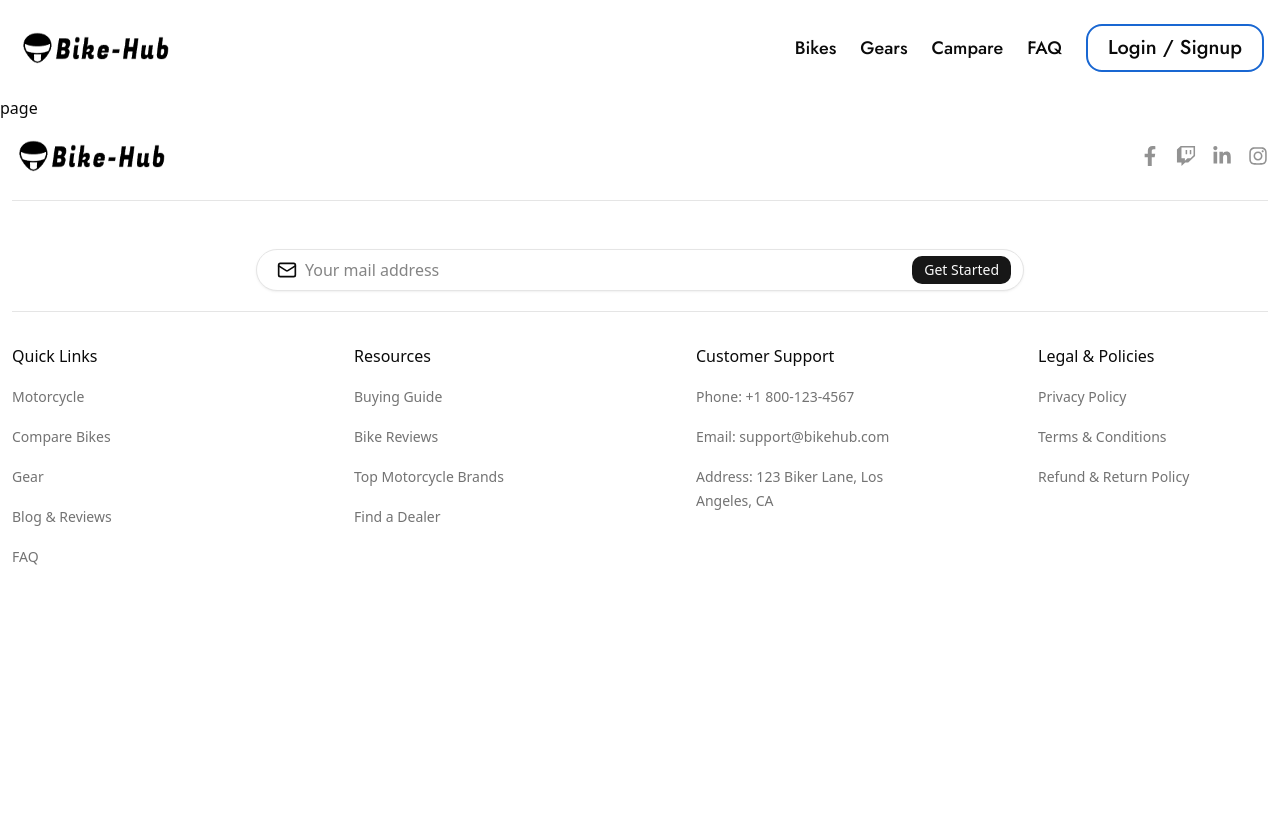
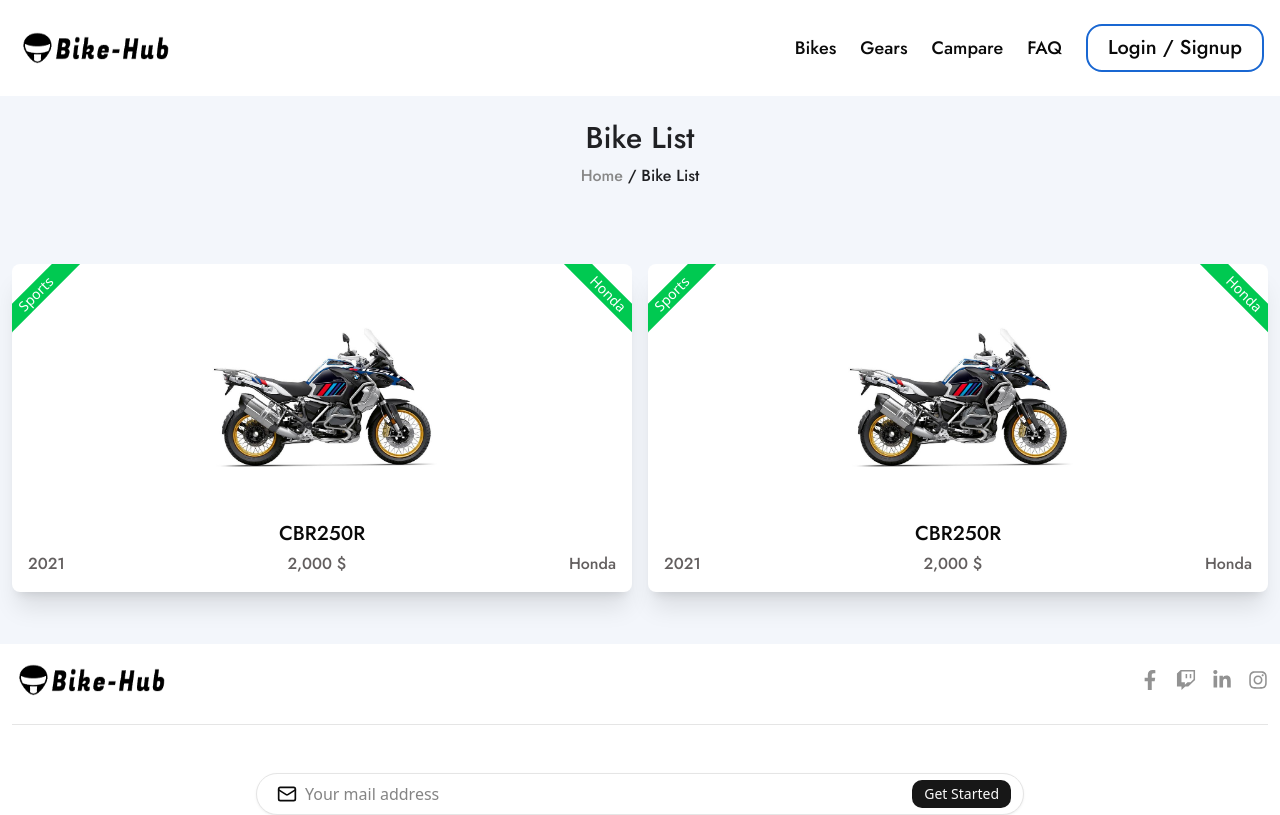
Before and after one commit to Hassan-mw/Bike-Hub, a Next.js app: page /bike in a window 1280 px wide. Shown: the top 815 px of the page. Built offline with nearby package versions, Linux system fonts and the light colour scheme.

Commit message:
Updated data

```diff
--- /dev/null
+++ b/app/SideBarFilter/page.tsx
@@ -0,0 +1,51 @@
+import React from 'react'
+import { Button } from "@/components/ui/button"
+import { Input } from "@/components/ui/input"
+
+
+import {
+  Sheet,
+  SheetClose,
+  SheetContent,
+  SheetDescription,
+  SheetFooter,
+  SheetHeader,
+  SheetTitle,
+  SheetTrigger,
+} from "@/components/ui/sheet"
+
+const page = () => {
+  return (
+    <div>
+         <Sheet>
+    <SheetTrigger asChild>
+      <Button variant="outline">Open</Button>
+    </SheetTrigger>
+    <SheetContent>
+      <SheetHeader>
+        <SheetTitle>Edit profile</SheetTitle>
+        <SheetDescription>
+          Make changes to your profile here. Click save when you're done.
+        </SheetDescription>
+      </SheetHeader>
+      <div className="grid gap-4 py-4">
+        <div className="grid grid-cols-4 items-center gap-4">
+
+          <Input id="name" value="Pedro Duarte" className="col-span-3" />
+        </div>
+        <div className="grid grid-cols-4 items-center gap-4">
+
+          <Input id="username" value="@peduarte" className="col-span-3" />
+        </div>
+      </div>
+      <SheetFooter>
+        <SheetClose asChild>
+          <Button type="submit">Save changes</Button>
+        </SheetClose>
+      </SheetFooter>
+    </SheetContent>
+  </Sheet></div>
+  )
+}
+
+export default page
--- a/app/bike/page.tsx
+++ b/app/bike/page.tsx
@@ -1,8 +1,55 @@
+import { Jost } from 'next/font/google'
+import Link from 'next/link'
 import React from 'react'
+
+
+
+const jost=Jost({
+  weight:['500'],
+  subsets:['latin']
+})
+
 
 const page = () => {
   return (
-    <div>page</div>
+    <div className='w-full '>
+            {/* Upper Body */}
+      <div className='w-full flex flex-col space-y-2 py-6 items-center justify-center bg-[#f3f6fb]'>
+       <div className={`${jost.className} text-3xl text-[#202124]`}>Bike List</div>
+       <div style={{fontWeight:300}} className={`${jost.className} text- text-[#202124]`}> <Link className='text-[#888888]' href="/">Home</Link> / Bike List</div>
+      </div>
+      {/* Middle Body */}
+      <div className='w-full flex items-center justify-center p-3 bg-[#f3f6fb]'>
+          <div className='w-full max-w-screen-xl grid grid-cols-1 md:grid-cols-2 gap-4 py-10'>
+            {/* data */}
+             <div className='flex flex-col items-center justify-center p-4 bg-white rounded-md overflow-hidden  relative shadow-xl'>
+              <div className='absolute top-5 -right-14 bg-green-500 text-white rotate-45 w-40 flex itemscenter justify-center text-sm'>Honda</div>
+              <div className='absolute top-5 -left-14 bg-green-500 text-white -rotate-45 w-40 flex itemscenter justify-center text-sm'>Sports</div>
+              <img className='h-60  ' src="./b1.jpeg" />
+              <div className='w-full flex flex-col items-center justify-center space-y-1 '>
+              <div className={`${jost.className} text-xl`}> CBR250R</div>
+              <div className={`${jost.className} flex items-center justify-between w-full text-[#635f5f]`}>
+                <div >2021</div> <div >2,000 $</div><div >Honda</div>
+                </div>
+
+              </div>
+             </div>
+
+             <div className='flex flex-col items-center justify-center p-4 bg-white rounded-md overflow-hidden  relative shadow-xl'>
+              <div className='absolute top-5 -right-14 bg-green-500 text-white rotate-45 w-40 flex itemscenter justify-center text-sm'>Honda</div>
+              <div className='absolute top-5 -left-14 bg-green-500 text-white -rotate-45 w-40 flex itemscenter justify-center text-sm'>Sports</div>
+              <img className='h-60  ' src="./b1.jpeg" />
+              <div className='w-full flex flex-col items-center justify-center space-y-1 '>
+              <div className={`${jost.className} text-xl`}> CBR250R</div>
+              <div className={`${jost.className} flex items-center justify-between w-full text-[#635f5f]`}>
+                <div >2021</div> <div >2,000 $</div><div >Honda</div>
+                </div>
+
+              </div>
+             </div>
+      </div>
+    </div>
+    </div>
   )
 }
 
```
Also changed, not shown: public/bike-1-list.jpeg (added).
